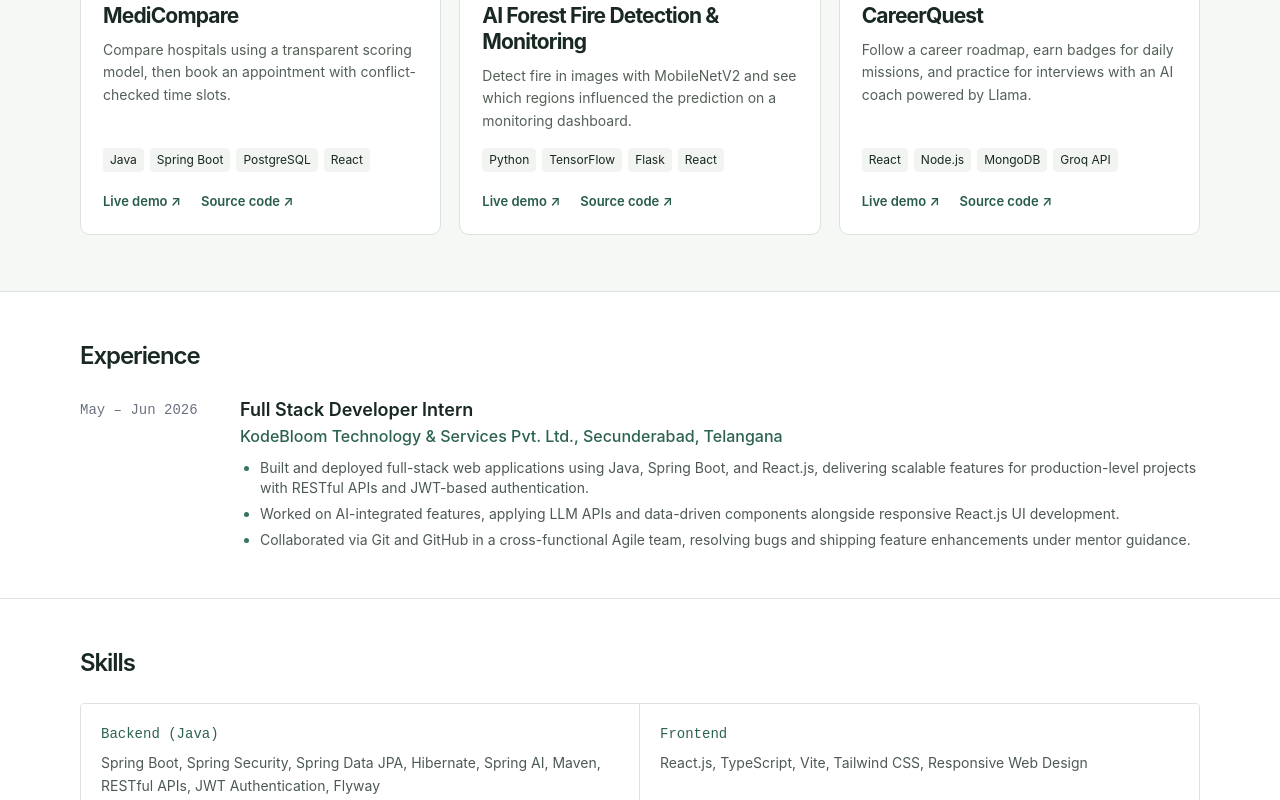
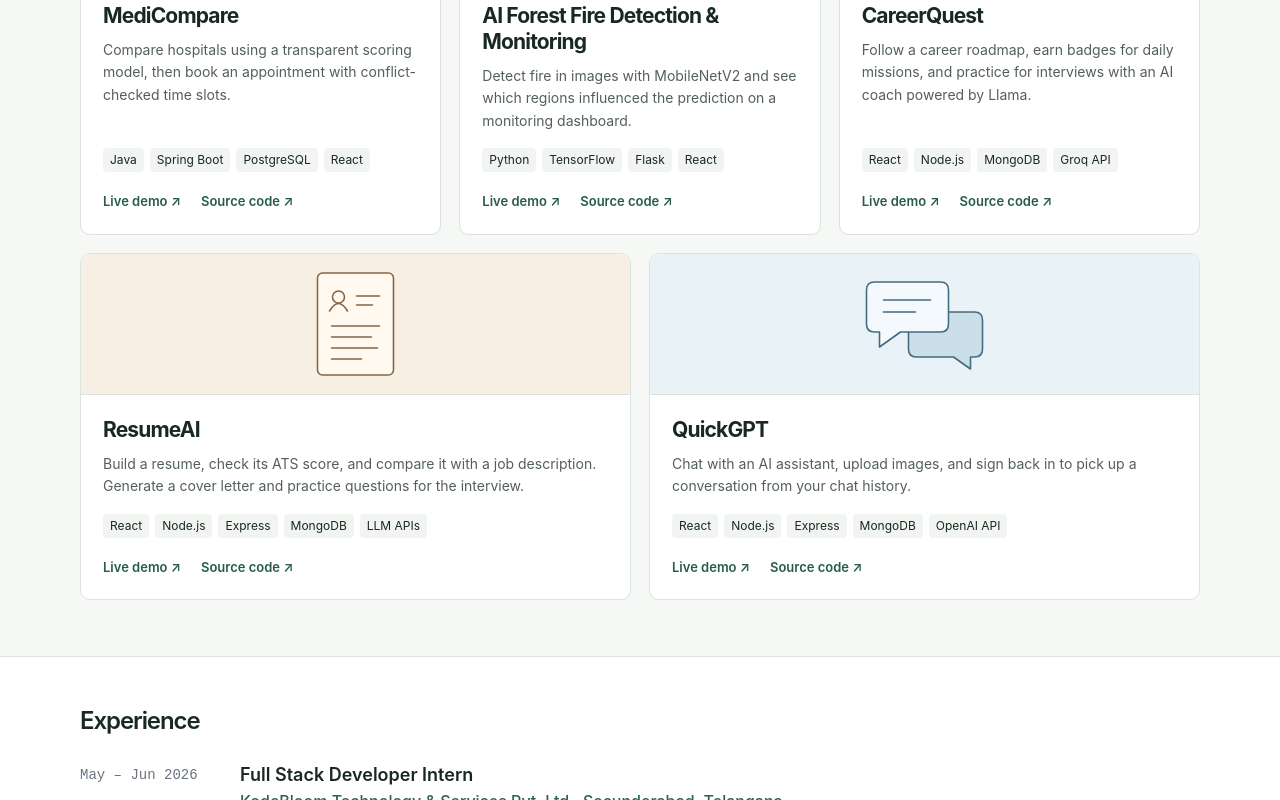
Before and after one commit to ganeshkumarbuilds/portfolio, a React (Vite) app: page / in a window 1280 px wide. Shown: the part 831-1631 px from the top of the page. Built offline with nearby package versions, Linux system fonts and the light colour scheme; the HTML template or start-up script is replaced by a standard one.

Commit message:
Add ResumeAI and QuickGPT and adapt the portfolio layout for five projects

```diff
--- a/src/components/Projects.jsx
+++ b/src/components/Projects.jsx
@@ -17,6 +17,15 @@ function ProjectIllustration({ type }) {
           <path d="M122 68v23q38 29 76 0V68" fill="#ded6ef"/>
           <path d="m96 60 64-29 64 29-64 29z" fill="#ece7fa"/>
           <path d="m160 60 55 4v28"/><circle cx="215" cy="95" r="3" fill="currentColor"/>
+        </g>}
+        {type === 'resume' && <g strokeLinecap="round">
+          <rect x="122" y="19" width="76" height="102" rx="5" fill="#fff9f0"/>
+          <circle cx="143" cy="43" r="6"/><path d="M134 57q9-15 18 0m9-15h23m-23 9h16M136 72h48m-48 11h40m-40 11h46m-46 11h30"/>
+        </g>}
+        {type === 'chat' && <g strokeLinejoin="round" strokeLinecap="round">
+          <path d="M152 58h58q8 0 8 8v29q0 8-8 8h-4v12l-17-12h-37q-8 0-8-8V66q0-8 8-8Z" fill="#cbdfe9"/>
+          <path d="M110 28h66q8 0 8 8v34q0 8-8 8h-40l-21 15V78h-5q-8 0-8-8V36q0-8 8-8Z" fill="#f3f9fc"/>
+          <path d="M119 46h47m-47 12h32"/>
         </g>}
       </svg>
     </div>
--- a/src/data/portfolioData.js
+++ b/src/data/portfolioData.js
@@ -33,6 +33,22 @@ export const projects = [
     type: 'learning',
     summary: 'Follow a career roadmap, earn badges for daily missions, and practice for interviews with an AI coach powered by Llama.',
     tags: ['React', 'Node.js', 'MongoDB', 'Groq API'],
+  },
+  {
+    name: 'ResumeAI',
+    github: 'https://github.com/ganeshkumarbuilds/ai-resume-builder',
+    demo: 'https://ai-resume-builder-jade-phi.vercel.app/',
+    type: 'resume',
+    summary: 'Build a resume, check its ATS score, and compare it with a job description. Generate a cover letter and practice questions for the interview.',
+    tags: ['React', 'Node.js', 'Express', 'MongoDB', 'LLM APIs'],
+  },
+  {
+    name: 'QuickGPT',
+    github: 'https://github.com/ganeshkumarbuilds/QuickGPT',
+    demo: 'https://quick-gpt-gamma-neon.vercel.app/',
+    type: 'chat',
+    summary: 'Chat with an AI assistant, upload images, and sign back in to pick up a conversation from your chat history.',
+    tags: ['React', 'Node.js', 'Express', 'MongoDB', 'OpenAI API'],
   },
 ]
 
--- a/src/index.css
+++ b/src/index.css
@@ -38,13 +38,16 @@ dd + dt { margin-top: 20px; }
 .social { gap: 18px; color: var(--green); }
 .work-section { border-block: 1px solid var(--line); background: #f6f8f6; padding-block: 48px 56px; }
 h2,main section h2 { font-size: clamp(26px,2.4vw,34px); line-height: 1.2; letter-spacing: -.045em; font-weight: 650; }
-.project-grid { display: grid; grid-template-columns: repeat(3,minmax(0,1fr)); gap: 18px; margin-top: 24px; }
+.project-grid { display: flex; flex-wrap: wrap; gap: 18px; margin-top: 24px; }
+.project-grid > article { flex: 1 1 280px; min-width: 0; }
 .project { border: 1px solid var(--line); border-radius: 10px; overflow: hidden; display: flex; flex-direction: column; background: white; }
 .illustration { display: grid; place-items: center; border-bottom: 1px solid var(--line); }
 .illustration svg { width: 100%; height: 140px; }
 .health { background: #eaf4ee; color: #36785a; }
 .forest { background: #eef1e8; color: #596b46; }
 .learning { background: #f0edf7; color: #77619c; }
+.resume { background: #f7efe3; color: #876543; }
+.chat { background: #e8f2f7; color: #456b80; }
 .project-body { display: flex; flex-direction: column; flex: 1; padding: 22px; }
 .project h3 { font-size: 21px; font-weight: 650; letter-spacing: -.04em; line-height: 1.25; }
 .project-body p { margin: 10px 0 16px; font-size: 14px; line-height: 1.6; color: #536057; }
@@ -61,7 +64,8 @@ footer { background: #f6f8f6; padding-block: 48px; }
   .project-body { padding: 16px; }
 }
 @media(max-width: 700px) {
-  .intro,.project-grid { grid-template-columns: 1fr; }
+  .intro { grid-template-columns: 1fr; }
+  .project-grid > article { flex-basis: 100%; }
   .intro { padding-block: 44px 34px; }
   .profile-details { padding: 18px 0 0; border-left: 0; border-top: 1px solid var(--line); }
   .profile-details dl { display: grid; grid-template-columns: 72px 1fr; align-items: baseline; gap: 8px; }
```
